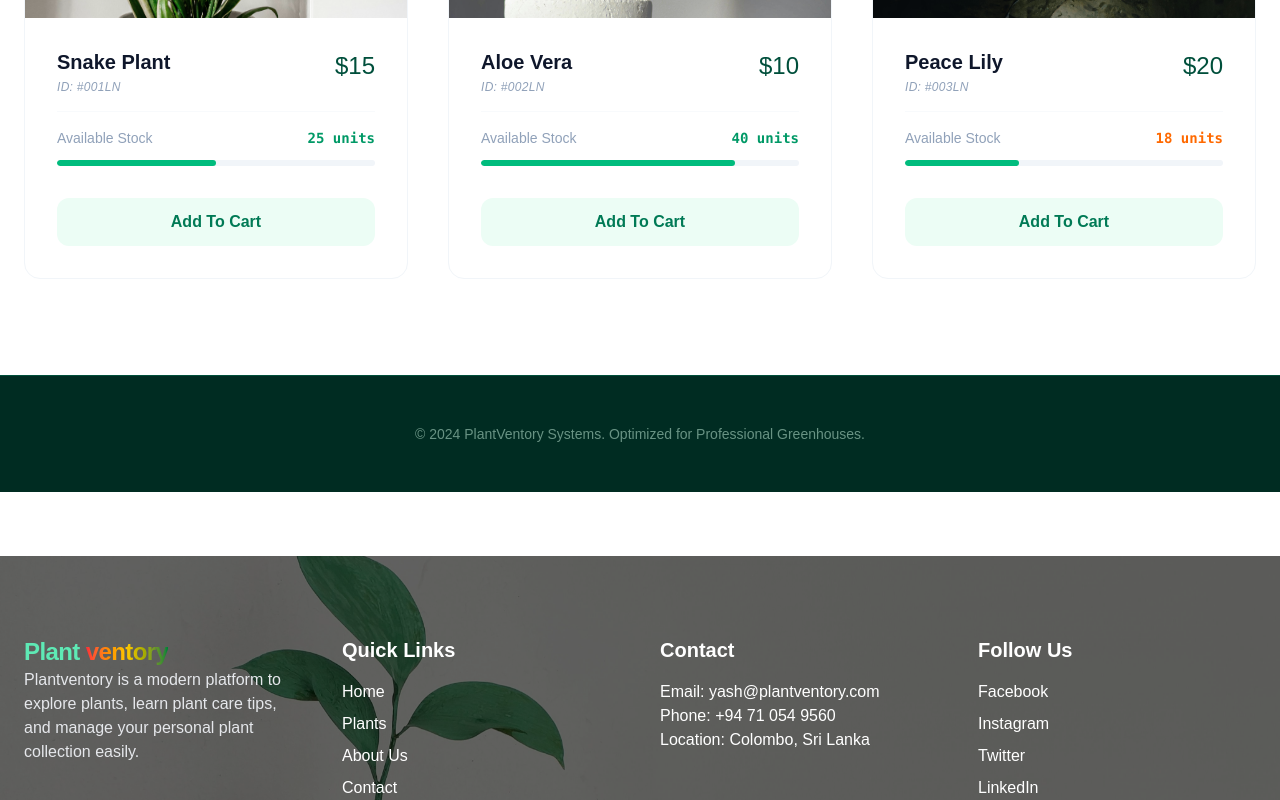
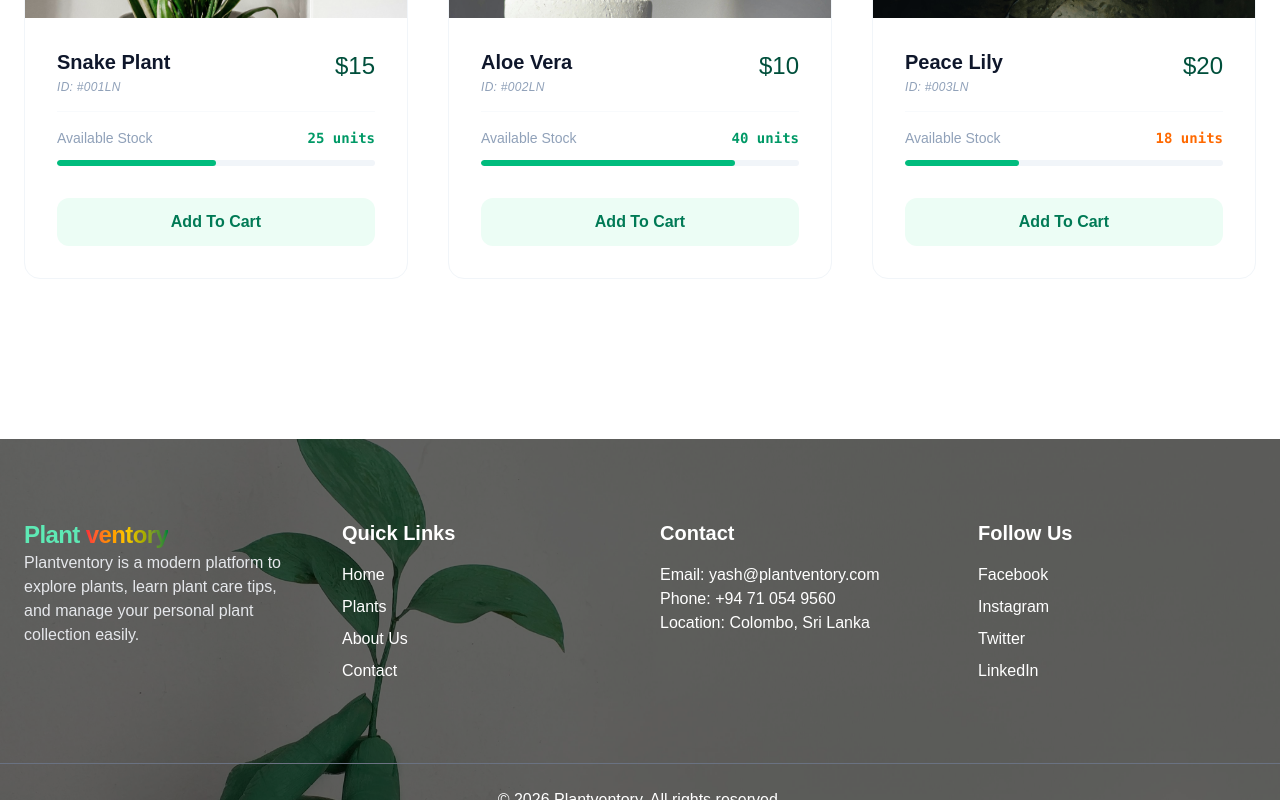
Before and after one commit to yasarahasini/plant-ventory, a Next.js app in the folder frontend/: page /shop in a window 1280 px wide. Shown: the part 1372-2172 px from the top of the page. Built offline with nearby package versions, Linux system fonts and the light colour scheme.

Commit message:
update pages

```diff
--- a/frontend/app/(user)/shop/page.tsx
+++ b/frontend/app/(user)/shop/page.tsx
@@ -110,11 +110,7 @@ export default function Home() {
       </section>
 
 
-      <footer className="bg-emerald-950 text-emerald-100/50 py-12 border-t border-emerald-900">
-        <div className="container mx-auto px-6 text-center">
-          <p className="text-sm">© 2024 PlantVentory Systems. Optimized for Professional Greenhouses.</p>
-        </div>
-      </footer>
+
     </div>
   );
 }
```
